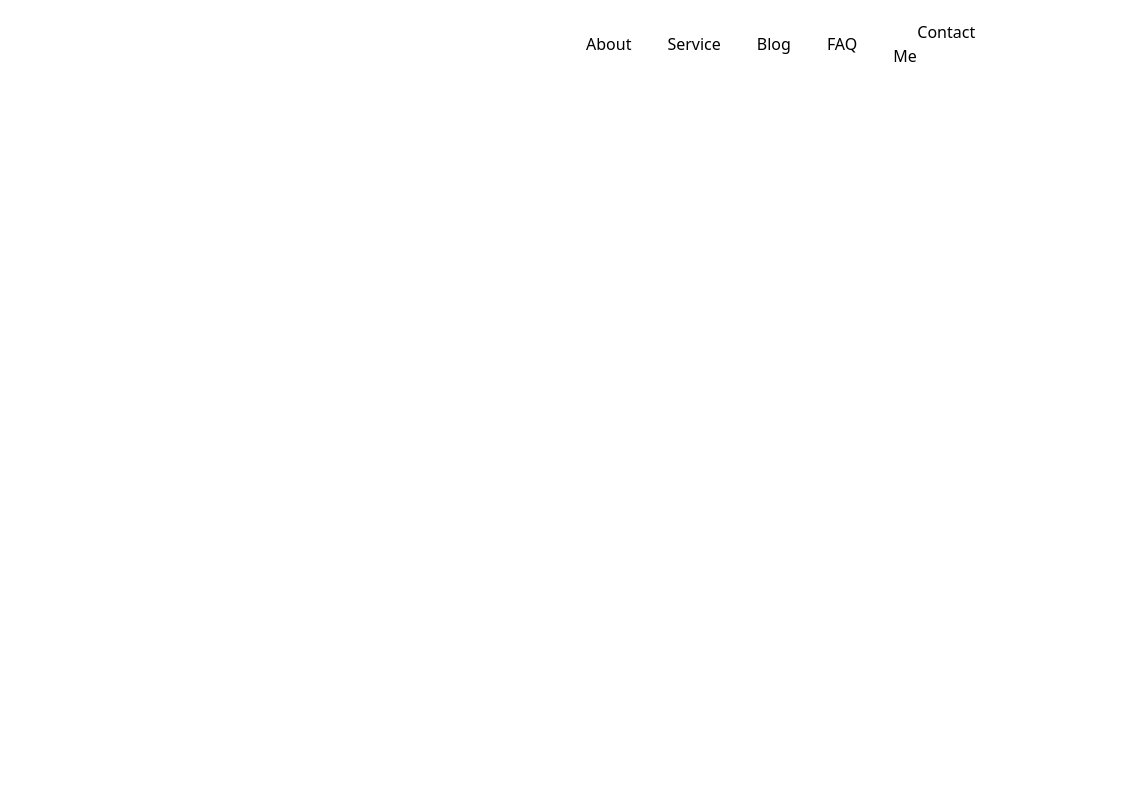
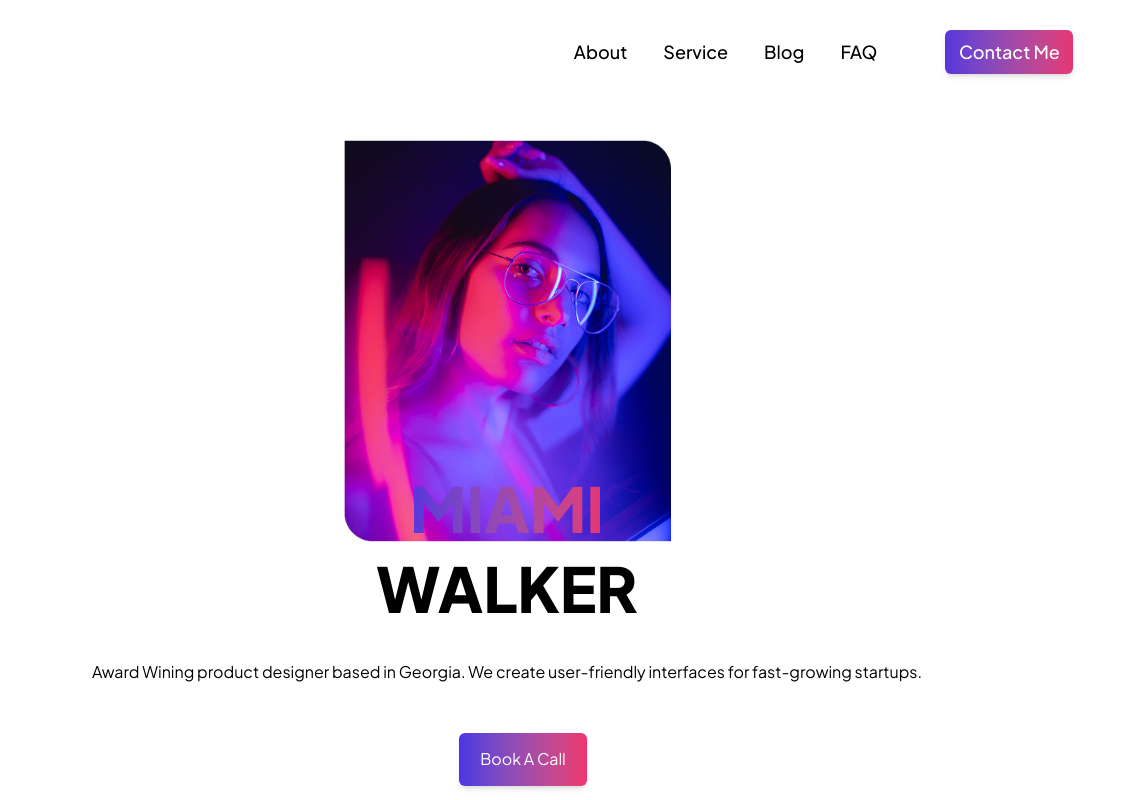
Before and after one commit to Sulemana24/XestFolio, a plain HTML site: page index.html in a window 1280 px wide. Shown: the top 800 px of the page, 133-1280 px from the left. Drawn offline with nearby package versions, Linux system fonts and the light colour scheme.

Commit message:
progress made on  the landing page

```diff
--- a/index.html
+++ b/index.html
@@ -9,32 +9,56 @@
   <link
   href="https://cdn.jsdelivr.net/npm/remixicon@4.5.0/fonts/remixicon.css"
   rel="stylesheet"/>
+  <link href="https://fonts.googleapis.com/css2?family=Plus+Jakarta+Sans:ital,wght@0,200..800;1,200..800&display=swap" rel="stylesheet">
+  <link href="https://fonts.googleapis.com/css2?family=Poppins:ital,wght@0,100;0,200;0,300;0,400;0,500;0,600;0,700;0,800;0,900;1,100;1,200;1,300;1,400;1,500;1,600;1,700;1,800;1,900&display=swap" rel="stylesheet">
 </head>
-<body class="box-border">
+<body class="box-border font-['Plus_Jakarta_Sans']">
 
-  <header class=" overflow-hidden lg:h-[77px] lg:w-[1024px]">
+  <header class="overflow-hidden lg:h-[6.25rem] lg:border-b-[0.048rem] lg:border-[#FFF] bg-white">
 
-    <nav class="fixed w-full z-10 lg:flex justify-between items-center lg:border-b-[0.77px] lg:border-[#FFF] lg:m-b-[48.6px]">
+    <nav class="static w-full z-[50] lg:flex justify-between  items-center  lg:mb-[3.038rem]">
         <div class="flex justify-between items-center">
-            <div class="w-[58px] h-[42px] pt-[27px] pl-[24px] lg:w-[55.48px] lg:h-[40.07px] lg:pt-[18.49px] lg:pb-[18.44px] lg:ml-[73.58px]">
-              <img src="Images/Xest Folio.png" alt="logo">
+            <div class="pt-[1.688rem] pl-[1.5rem] md:w-[3.468rem] md:h-[2.504rem] lg:pt-[1.156rem] lg:pb-[1.153rem] lg:ml-[4.599rem]">
+              <img src="Images/Xest Folio.png" alt="logo" class="w-[3.625rem] h-[2.625rem] lg:w-[4.5rem] lg:h-auto" loading="lazy">
             </div>
-            <div class="text-2xl cursor-pointer text-text-dark bg-gradient-to-r from-[#4C34E3] to-[#EE346C] bg-clip-text text-transparent md:hidden mt-[32px] mr-[22px] border-1 border-[#EE346C] rounded-sm inline-flex items-center justify-center" id="menu-line">
+            <div class="text-2xl cursor-pointer bg-gradient-to-r from-[#4C34E3] to-[#EE346C] bg-clip-text text-transparent md:hidden mt-[2rem] mr-[1.375rem] border-1 border-[#EE346C] rounded-sm inline-flex items-center justify-center w-[2rem] h-[2rem]" id="menu-line">
                 <i class="ri-menu-line"></i>
             </div>
         </div>
 
-        <ul id="ul-links" class="absolute top-0 left-0 w-full flex flex-col items-center justify-center gap-8 p-8 transform transition-transform duration-300 -translate-y-full md:static md:w-auto md:p-0 md:flex-row lg:gap-[36px] md:translate-y-0 lg:inline-flex lg:justify-between lg:max-w-[314px] lg:h-[27px] lg:mt-[30px] lg:mb-[20px] lg:mr-[247px] lg:ml-[463px]">
-            <li><a href="#" class="text-text-dark">About</a></li>
-            <li><a href="#" class="text-text-dark ">Service</a></li>
-            <li><a href="#" class="text-text-dark">Blog</a></li>
-            <li><a href="#" class="text-text-dark ">FAQ</a></li>
-            <li class="lg:mr-[32px]">
-              <a href="#" class="px-6 py-2">Contact Me</a>
+        <ul id="ul-links" class="absolute top-0 left-0 w-full flex flex-col items-center justify-center gap-8 p-8 transform transition-transform duration-300 -translate-y-full md:static md:w-auto md:p-0 md:flex-row md:translate-y-0 lg:gap-[36px] lg:flex lg:flex-wrap lg:items-center lg:justify-end lg:h-[1.688rem] lg:mt-[1.875rem] lg:mb-[1.25rem] lg:pr-[4.599rem] text-lg font-medium z-[40] md:z-auto pt-[5rem] bg-white">
+            <li><a href="#">About</a></li>
+            <li><a href="#">Service</a></li>
+            <li><a href="#">Blog</a></li>
+            <li><a href="#">FAQ</a></li>
+            <li class="lg:ml-[2rem] lg:w-[8rem] lg:h-[3.281]">
+              <a href="#" class="px-6 py-2 whitespace-nowrap text-white bg-gradient-to-r from-[#5635DD] to-[#E63573] rounded-md  shadow-md hover:bg-black hover:shadow-lg transition-all duration-300  flex items-center justify-center">Contact Me</a>
             </li>
         </ul>
     </nav>
 </header>
+<section class="mt-[2.5rem] flex items-center justify-center flex-col">
+  <div class="relative flex flex-col items-center justify-center ml-[1.5rem] mr-[1.5rem] text-[3.877rem] font-extrabold">
+    <img src="Images/hero.png" alt="colored lady" class="w-[20.438rem] h-[25.125rem]">
+    <h1 class="absolute bottom-20 bg-white md:bg-gradient-to-r from-[#5635DD] to-[#E63573] bg-clip-text text-transparent">MIAMI</h1>
+    <h1 class="tracking-[-3.5%] ml-[3.875rem] mr-[3.875rem]">WALKE<span>R</span></h1>
+  </div>
+  <div class="flex flex-col items-center justify-center">
+
+    <div class="mr-[2.5rem] ml-[2.5rem] mb-[3.063rem]">
+      <p class="text-center tracking-normal text-base font-normal mt-[1.563rem]">Award Wining product designer based in Georgia. We create user-friendly interfaces for fast-growing startups.</p>
+    </div>
+    <button class="lg:ml-[2rem] lg:w-[8rem] lg:h-[3.281rem] px-6 py-2 whitespace-nowrap text-white bg-gradient-to-r from-[#4C34E3] to-[#EE346C] rounded-md  shadow-md hover:bg-black hover:shadow-lg transition-all duration-300  flex items-center justify-center mb-[5.211rem]">
+      Book A Call
+    </button>
+  </div>
+  </section>
+  <section class="mb-[5.187rem] ml-[1.063rem] mr-[1.621rem]">
+    <img src="Images/Group 33528.png" alt="partner">
+  </section>
+  <h3 class="text-sm font-semibold bg-gradient-to-r from-[#E63573] to-[#5635DD] bg-clip-text text-transparent ml-[1.457rem] mb-[0.375rem] leading-[1.4rem] tracking-[15%]">FEATURES</h3>
+  <h2 class="font-['Poppins'] tracking-normal leading-[2.363rem] font-semibold text-3xl ml-[1.5rem] mr-[2rem] mb-[1.563rem] text-[#131313]">Giving Your Business Some Great Ideas</h2>
+  <p>Every designer needs the right tools to do the perfect job. Thankfully, we can do that. I design products that are more than pretty. I make them shippable and usable.</p>
   <script src="script.js"></script>
 </body>
 </html>
```
Also changed, not shown: Images/Group 33521.png (added), Images/Group 33528.png (added), Images/hero.png (added).
